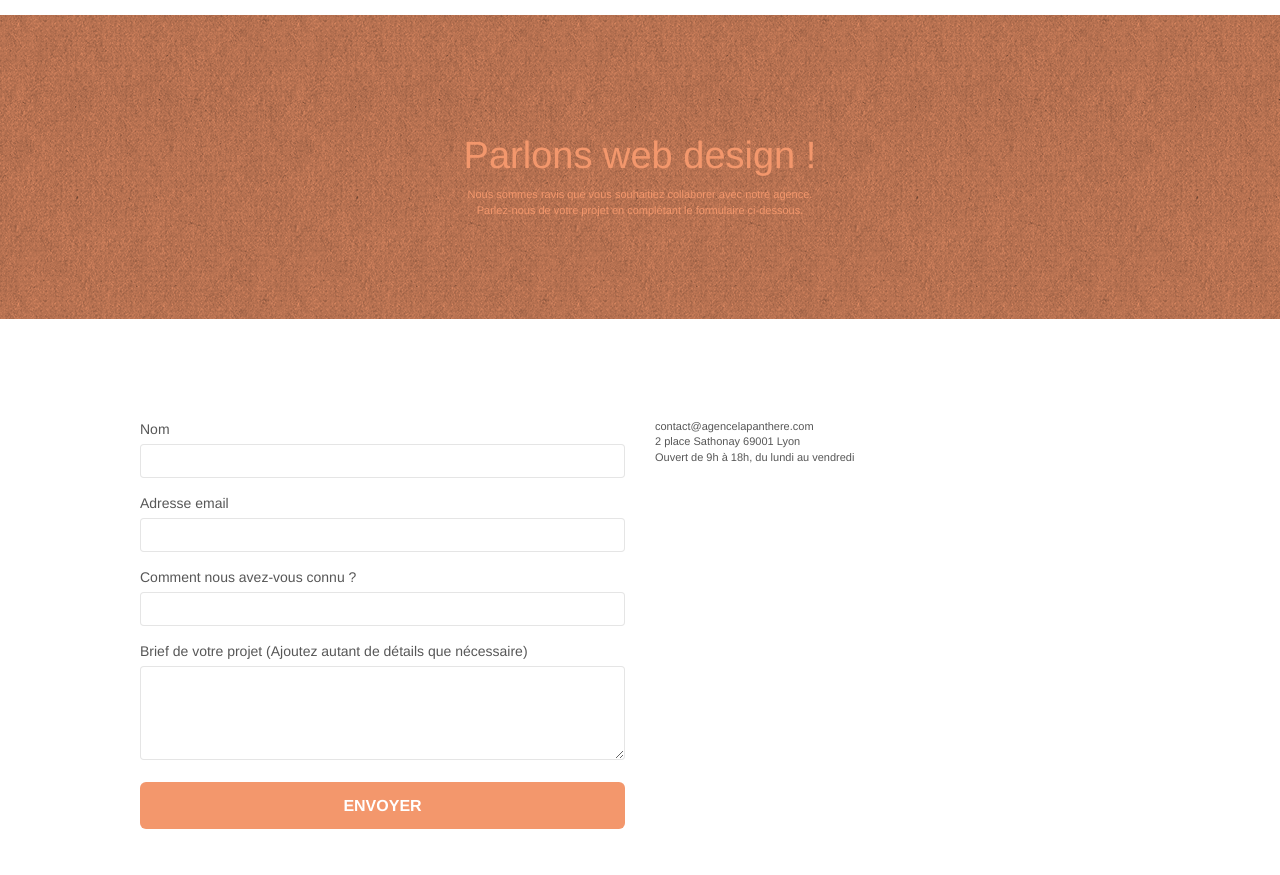
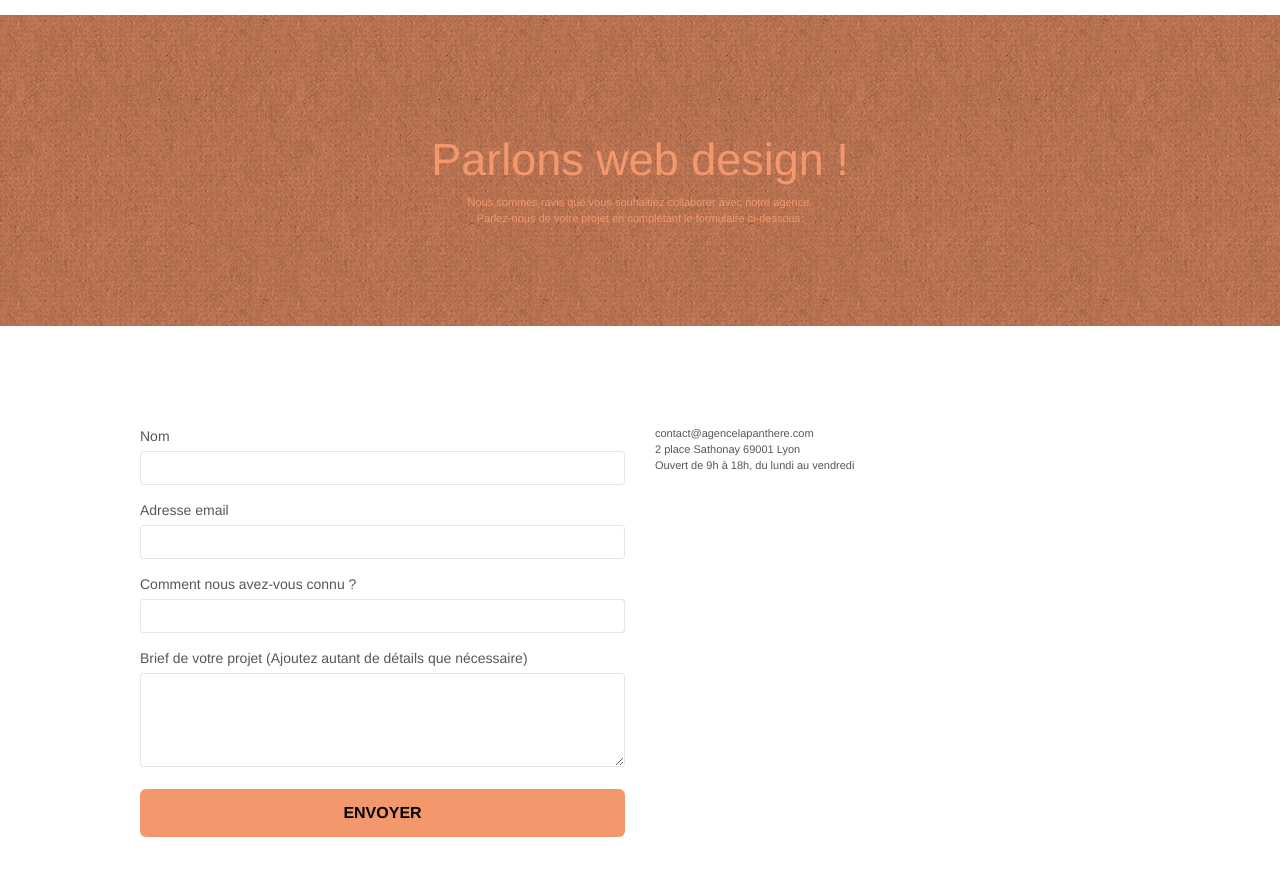
Before and after one commit to quentinhrv/Agence-La-Panth-re, a plain HTML site: page page2.html in a window 1280 px wide. Shown: the part 77-952 px from the top of the page. Drawn offline with nearby package versions, Linux system fonts and the light colour scheme; files that its build step writes are made by us from their sources; a script that the page names is missing.

Commit message:
contrast

```diff
--- a/style.css
+++ b/style.css
@@ -659,7 +659,7 @@ a {
 }
 
 .hero-bloc-text {
-    font-size: 38px;
+    font-size: 45px;
 }
 
 .hero-bloc-text-sub {
@@ -780,12 +780,12 @@ h4 {
 
 .btn-atomic-tangerine {
     background: #F3976C;
-    color: #FFFFFF!important;
+    color: black!important;
 }
 
 .btn-atomic-tangerine:hover {
     background: #c27956!important;
-    color: #FFFFFF!important;
+    color: black!important;
 }
 
 .ltc-white {
```
